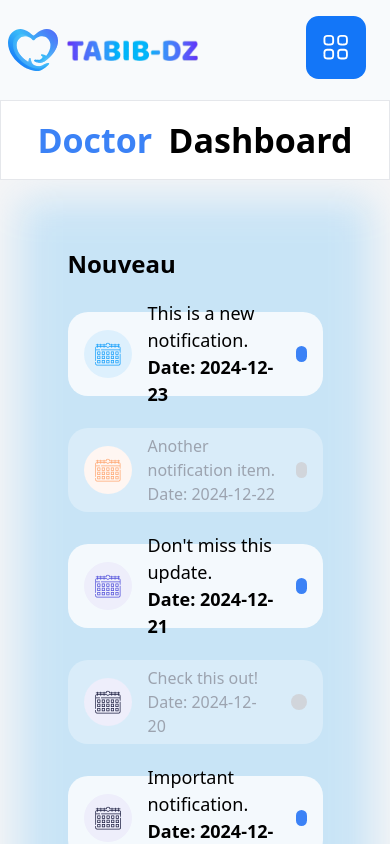
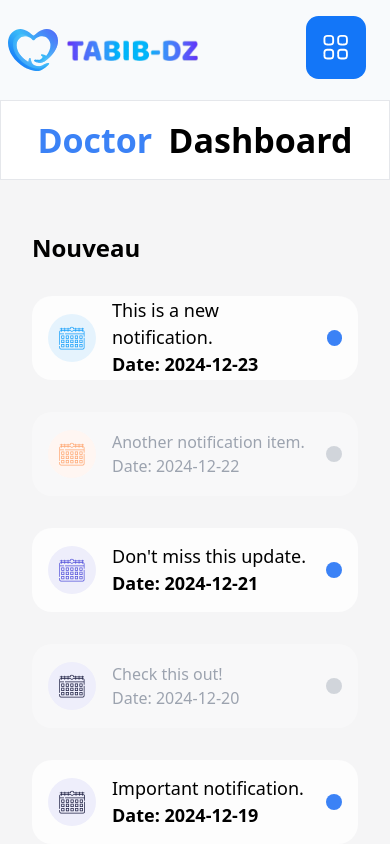
Before and after one commit to bouabca/DZtabib, a Next.js app: page /pages/dashDoc/notification in a window 390 px wide. Built offline with nearby package versions, Linux system fonts and the light colour scheme.

Commit message:
notification page is fully responsive

```diff
--- a/app/pages/dashDoc/layout.tsx
+++ b/app/pages/dashDoc/layout.tsx
@@ -15,7 +15,7 @@ export default function RootLayout({ children }: { children: React.ReactNode })
       <body  >
         <div className="w-full h-full overflow-y-scroll overflow-x-hidden   flex lg:flex-row flex-col">
           {/* Sidebar Section */}
-          <div className="w-screen  lg:text-[24px] lg:w-[20%] overflow-x-visible   lg:overflow-hidden lg:overflow-y-scroll flex flex-col   lg:gap-4 lg:items-center    bg-slate-50 sidebar">
+          <div className="w-screen fixed  md:relative z-50 lg:text-[24px] lg:w-[20%] overflow-x-visible   lg:overflow-hidden lg:overflow-y-scroll flex flex-col   lg:gap-4 lg:items-center    bg-slate-50 sidebar">
             {/* Logo */}
 
 
@@ -69,12 +69,12 @@ export default function RootLayout({ children }: { children: React.ReactNode })
           </div>
 
           {/* Main Dashboard Section */}
-          <div className=" w-screen lg:w-[80%]  lg:h-full bg-[#F5F5F6] flex flex-col justify-center items-center">
+          <div className=" w-screen lg:w-[80%] mt-[100px] md:mt-0  lg:h-full bg-[#F5F5F6] flex flex-col justify-center items-center">
             {/* Top Search Bar */}
             <div className="h-[80px] w-full bg-white border flex items-center justify-start ">
               <div className="flex px-8 flex-row-reverse justify-center w-full  lg:flex-col lg:gap-0 text-start lg:justify-start  items:center gap-4 lg:items-start">
                  <div className="text-[34px] lg:text-[24px] font-bold">Dashboard</div>
-                 <div  className="text-[34px]  lg:text-[20px] font-bold text-blue-500" >Doctor</div>
+                 <div  className="text-[34px] lg:text-[20px] font-bold text-blue-500" >Doctor</div>
                  </div>
 
             </div>
--- a/app/pages/dashDoc/notification/page.tsx
+++ b/app/pages/dashDoc/notification/page.tsx
@@ -17,8 +17,8 @@ const Notification = () => {
   ];
 
   return (
-    <div className="relative w-[90%] mt-[5%] mx-auto p-4 flex flex-col">
-      <div className="absolute inset-0 bg-[#18A0FB] bg-opacity-20 blur-[20px] rounded-lg"></div>
+    <div className="relative md:w-[90%] mt-[5%] mx-auto md:p-4 flex flex-col">
+      <div className="absolute inset-0 md:bg-[#18A0FB] md:bg-opacity-20 blur-[20px] rounded-lg"></div>
       <div className="relative p-8 z-10 flex flex-col gap-8">
         <div className="flex flex-col  gap-8">
           <h2 className="text-2xl  font-bold">Nouveau</h2>
```
